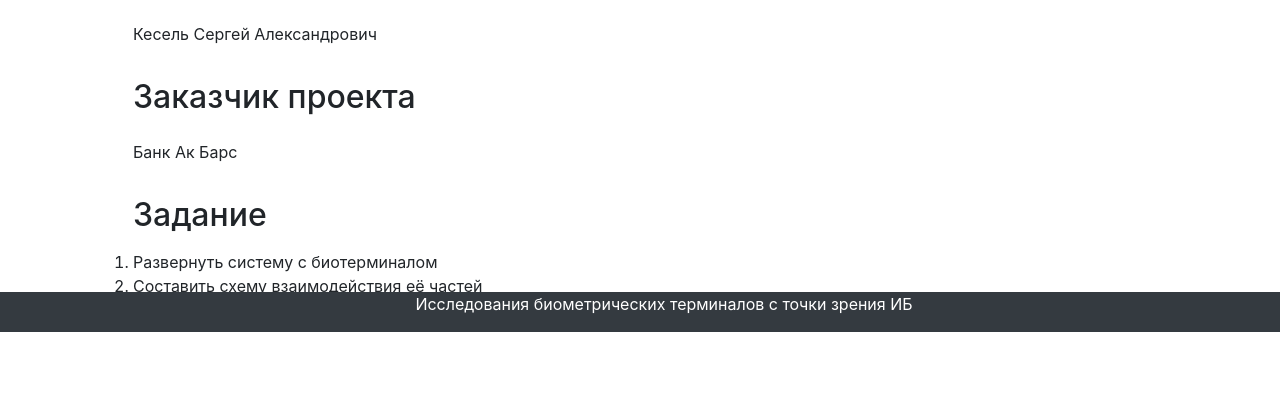
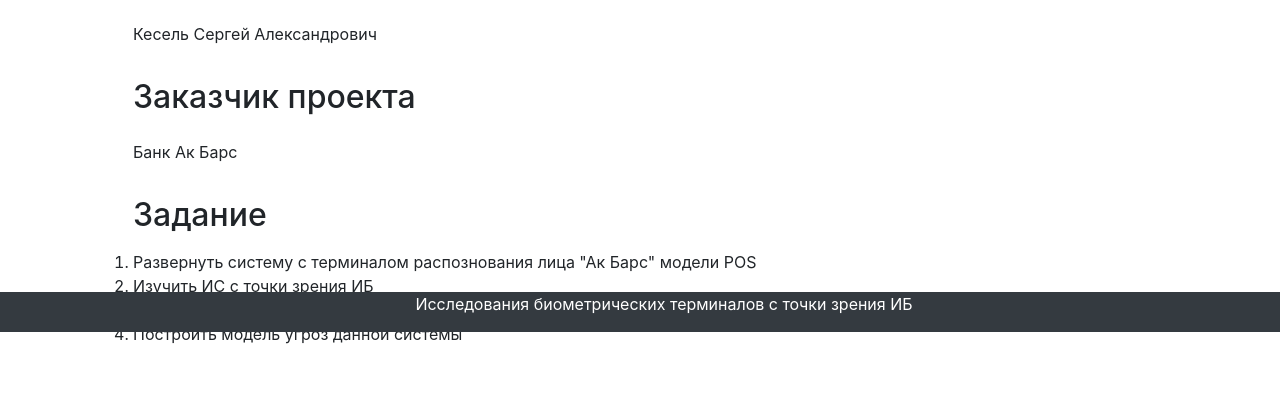
Before and after one commit to Steper2000/bioterm_spring2021, a Flask app: page / in a window 1280 px wide. Shown: the part 468-878 px from the top of the page. Before the commit the page ends 800 px from the top, so only its background shows below. Run offline with Flask 2, Linux system fonts and the light colour scheme; some libraries are stand-ins or nearby versions.

Commit message:
site update

```diff
--- a/app/templates/index.html
+++ b/app/templates/index.html
@@ -12,7 +12,8 @@
     <h2 class="px-5 ">Задание</h2>
     <p class="px-5">
         <ol class="px-5 ">
-            <li>Развернуть систему с биотерминалом</li>
+            <li>Развернуть систему с терминалом распознования лица "Ак Барс" модели POS</li>
+            <li>Изучить ИС с точки зрения ИБ</li>
             <li>Составить схему взаимодействия её частей</li>
             <li>Построить модель угроз данной системы</li>
         </ol>
```
Also changed, not shown: README.md.
